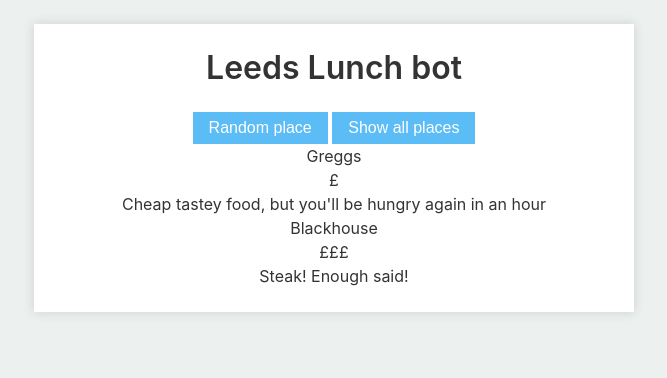
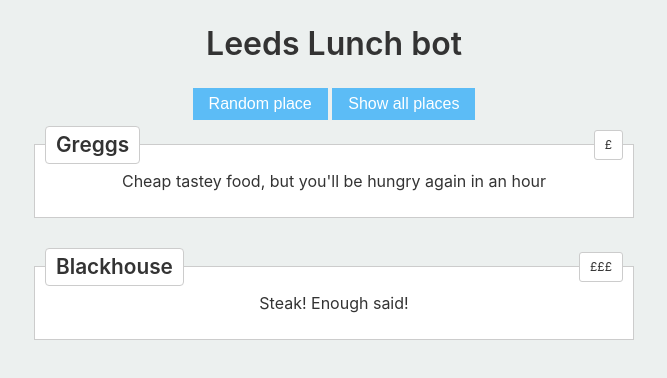
Before and after one commit to MartinBlackburn/leeds-lunch-bot, a plain HTML site: page index.html in a window 1280 px wide. Both pictures are taken after a click on the button "Show all places". Shown: the whole page, without its empty margins (306-973 px from the left). Drawn offline with Linux system fonts and the light colour scheme.

Commit message:
added some nicer styles

```diff
--- a/assets/css/button.css
+++ b/assets/css/button.css
@@ -1,5 +1,6 @@
 .button {
     padding: 8px 16px;
+    margin-bottom: 24px;
     border: 0;
 
     background: #5cbcf6;
--- /dev/null
+++ b/assets/css/place.css
@@ -0,0 +1,47 @@
+.place {
+    width: 100%;
+    max-width: 600px;
+    padding: 24px;
+    margin: 0 auto 48px auto;
+    border: 1px solid #ccc;
+
+    background: white;
+
+    position: relative;
+}
+
+.place:last-child {
+    margin-bottom: 0;
+}
+
+.place__name {
+    padding: 5px 10px;
+    background: white;
+    border-radius: 4px;
+    border: 1px solid #ccc;
+
+    position: absolute;
+    top: 0;
+    left: 10px;
+
+    transform: translateY(-50%);
+}
+
+.place__priceRange {
+    background: white;
+    padding: 5px 10px;
+    border-radius: 3px;
+    border: 1px solid #ccc;
+
+    font-size: 75%;
+
+    position: absolute;
+    top: 0;
+    right: 10px;
+
+    transform: translateY(-50%);
+}
+
+.place__description {
+
+}
--- a/assets/css/reset.css
+++ b/assets/css/reset.css
@@ -14,6 +14,10 @@
     background: #ECF0EF;
 }
 
+body {
+    padding: 24px;
+}
+
 ul, ol {
     margin: 0 0 24px 0;
     padding: 0 0 0 24px;
--- a/assets/css/typography.css
+++ b/assets/css/typography.css
@@ -6,11 +6,12 @@
     -webkit-text-size-adjust: 100%;
     word-wrap: break-word;
     color: #333;
+    text-align: center;
 }
 
 h1, .h1,
 h2, .h2 {
-    margin: 0 0 24px 0;
+    margin: 0;
 
     font-family: -apple-system, BlinkMacSystemFont, Segoe UI, Helvetica, Arial, sans-serif, Apple Color Emoji, Segoe UI Emoji, Segoe UI Symbol;
     line-height: 1.25;
@@ -18,9 +19,11 @@
 }
 
 h1, .h1 {
+    margin-bottom: 24px;
+
     font-size: 2em;
 }
 
 h2, .h2 {
-    font-size: 1.75em;
+    font-size: 1.3em;
 }
--- a/assets/css/wrapper.css
+++ /dev/null
@@ -1,11 +0,0 @@
-.wrapper {
-    width: 100%;
-    max-width: 600px;
-    padding: 24px;
-    margin: 24px auto;
-    box-shadow: 0 0 10px rgba(45, 49, 66, 0.17);
-
-    background: white;
-
-    text-align: center;
-}
--- a/index.html
+++ b/index.html
@@ -8,28 +8,26 @@
 
         <link rel="stylesheet" href="assets/css/reset.css" />
         <link rel="stylesheet" href="assets/css/typography.css" />
-        <link rel="stylesheet" href="assets/css/wrapper.css" />
         <link rel="stylesheet" href="assets/css/button.css" />
+        <link rel="stylesheet" href="assets/css/place.css" />
     </head>
 
     <body>
         <div class="templates">
             <div class="place">
-                <div class="place__name"></div>
+                <h2 class="place__name"></h2>
                 <div class="place__priceRange"></div>
                 <div class="place__description"></div>
                 <div class="place__offers"></div>
             </div>
         </div>
 
-        <div class="wrapper">
-            <h1>Leeds Lunch bot</h1>
+        <h1>Leeds Lunch bot</h1>
 
-            <button class="button js-buttonRandom">Random place</button>
-            <button class="button js-buttonAll">Show all places</button>
+        <button class="button js-buttonRandom">Random place</button>
+        <button class="button js-buttonAll">Show all places</button>
 
-            <div class="places js-places"></div>
-        </div>
+        <div class="places js-places"></div>
     </body>
 
     <script src="assets/js/index.js"></script>
```
